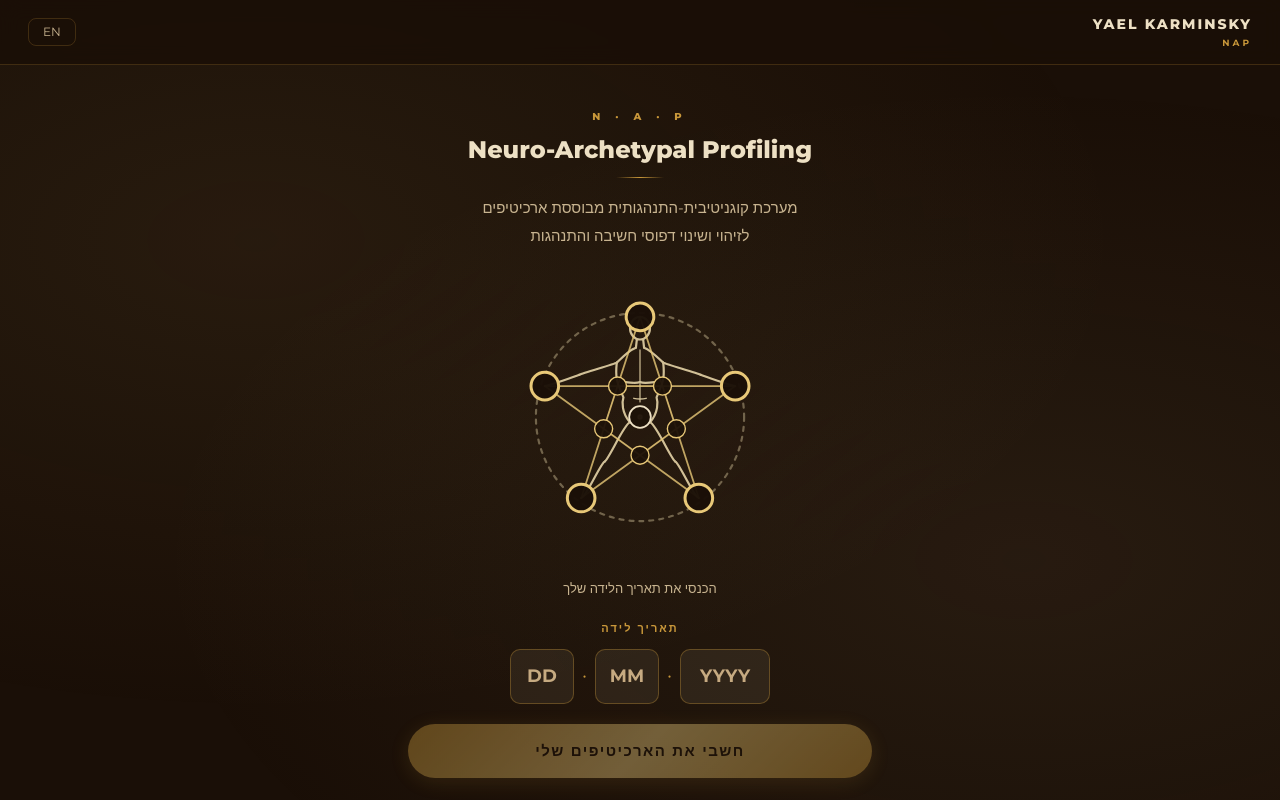
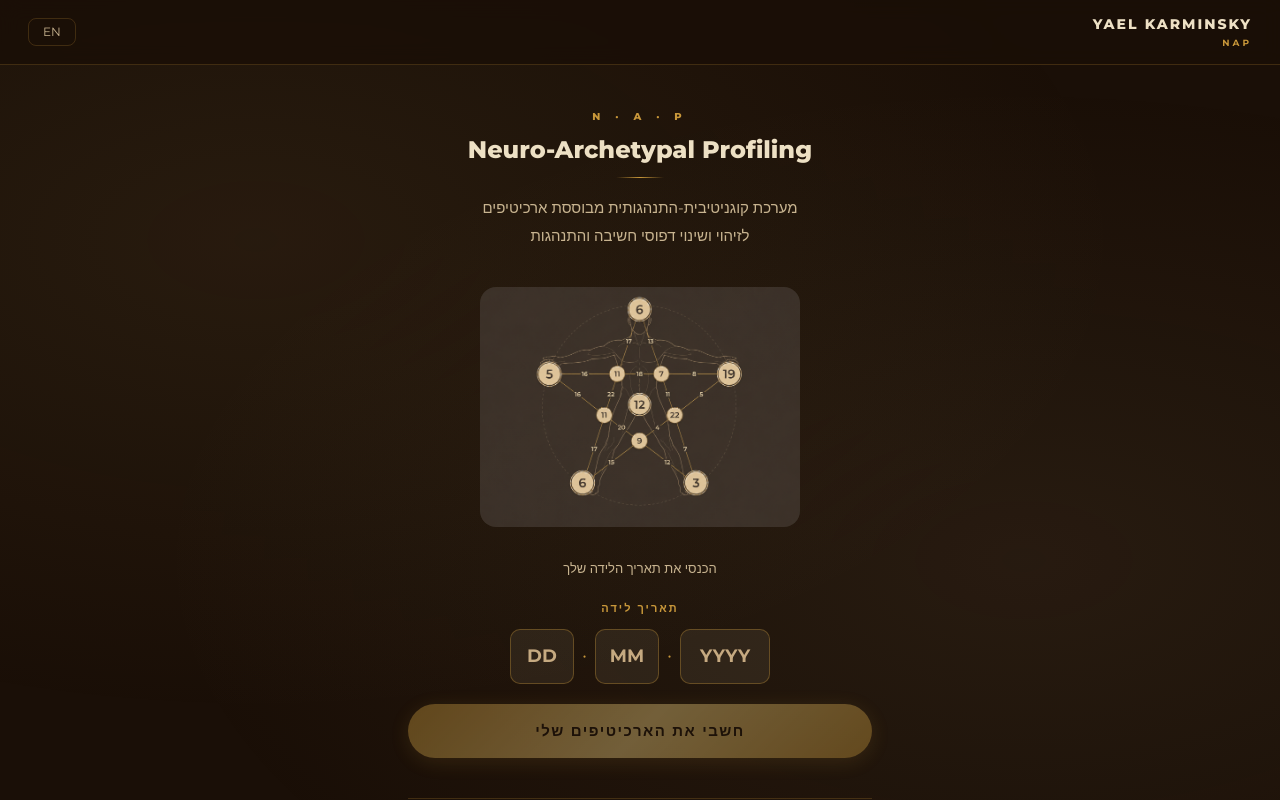
Before and after one commit to YaelKarma/archetype-app, a Next.js app: page / in a window 1280 px wide. Shown: the top 800 px of the page. Built offline with nearby package versions, Linux system fonts and the light colour scheme.

Commit message:
Use reference image as diagram background

```diff
--- a/app/page.tsx
+++ b/app/page.tsx
@@ -115,7 +115,11 @@ export default function HomePage() {
             </div>
 
             <div style={{ display: "flex", justifyContent: "center", marginBottom: 32 }}>
-              <StarDiagram data={null} size={260} dark />
+              <img
+                src="/figure.png"
+                alt="archetype diagram"
+                style={{ width: 320, maxWidth: "100%", borderRadius: 16, opacity: 0.92 }}
+              />
             </div>
 
             <p style={{ textAlign: "center", fontSize: 13, color: MUTED, marginBottom: 22 }}>
--- a/components/StarDiagram.tsx
+++ b/components/StarDiagram.tsx
@@ -228,10 +228,20 @@ export default function StarDiagram({ data, size = 460, dark = false }: Props) {
 
   const v = data;
 
+  const imgH = size * (1086 / 1448);
+  const imgY = (size - imgH) / 2;
+
   return (
     <svg width={size} height={size} viewBox={`0 0 ${size} ${size}`}>
-      {/* Vitruvian figure (behind everything) */}
-      <VitruvianFigure cx={cx} cy={cy} R={R} vA={vA} vB={vB} vC={vC} vD={vD} vE={vE} dark={dark} />
+      {/* Background figure image */}
+      {dark && (
+        <image href="/figure.png" x={0} y={imgY} width={size} height={imgH}
+          preserveAspectRatio="xMidYMid meet" opacity={0.95} />
+      )}
+      {/* Vitruvian figure (light mode only) */}
+      {!dark && (
+        <VitruvianFigure cx={cx} cy={cy} R={R} vA={vA} vB={vB} vC={vC} vD={vD} vE={vE} dark={dark} />
+      )}
 
       {/* Pentagram */}
       <path d={starPath} fill="none" stroke={GOLD} strokeWidth={1.8}
```
Also changed, not shown: public/figure.png (added).
